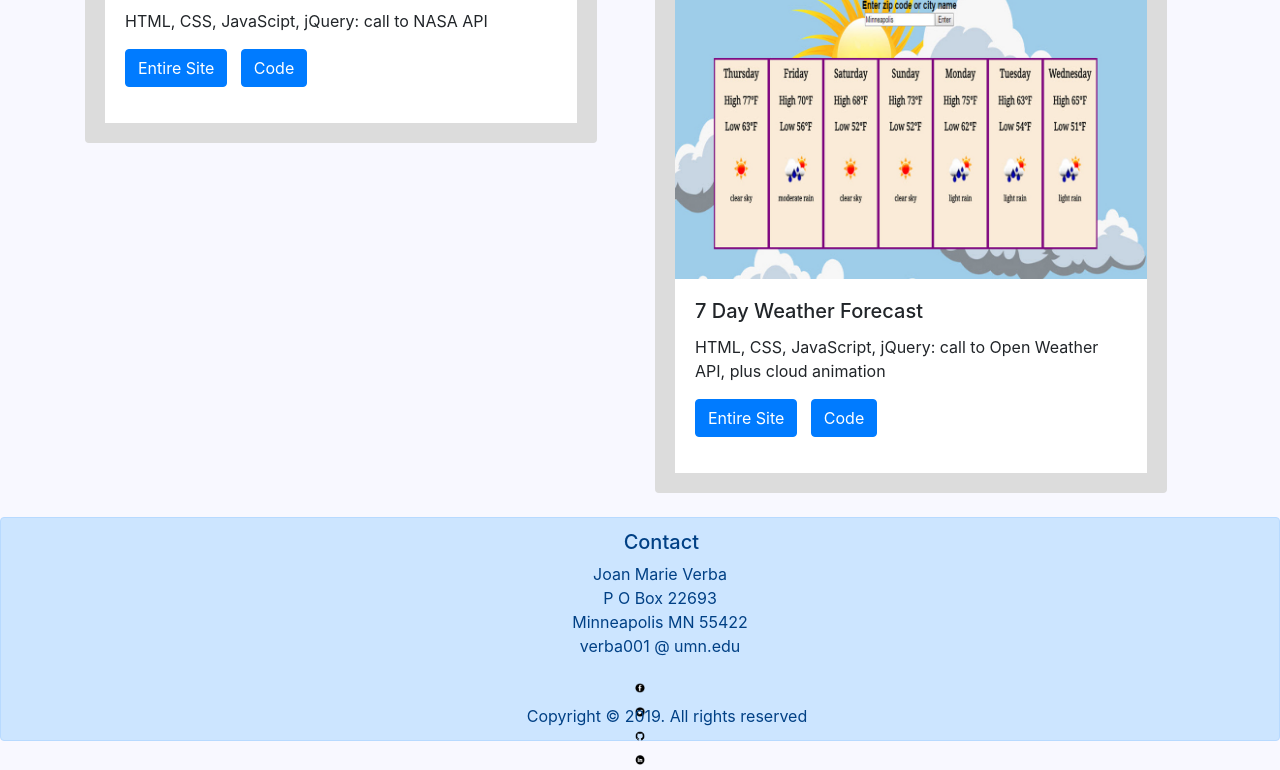
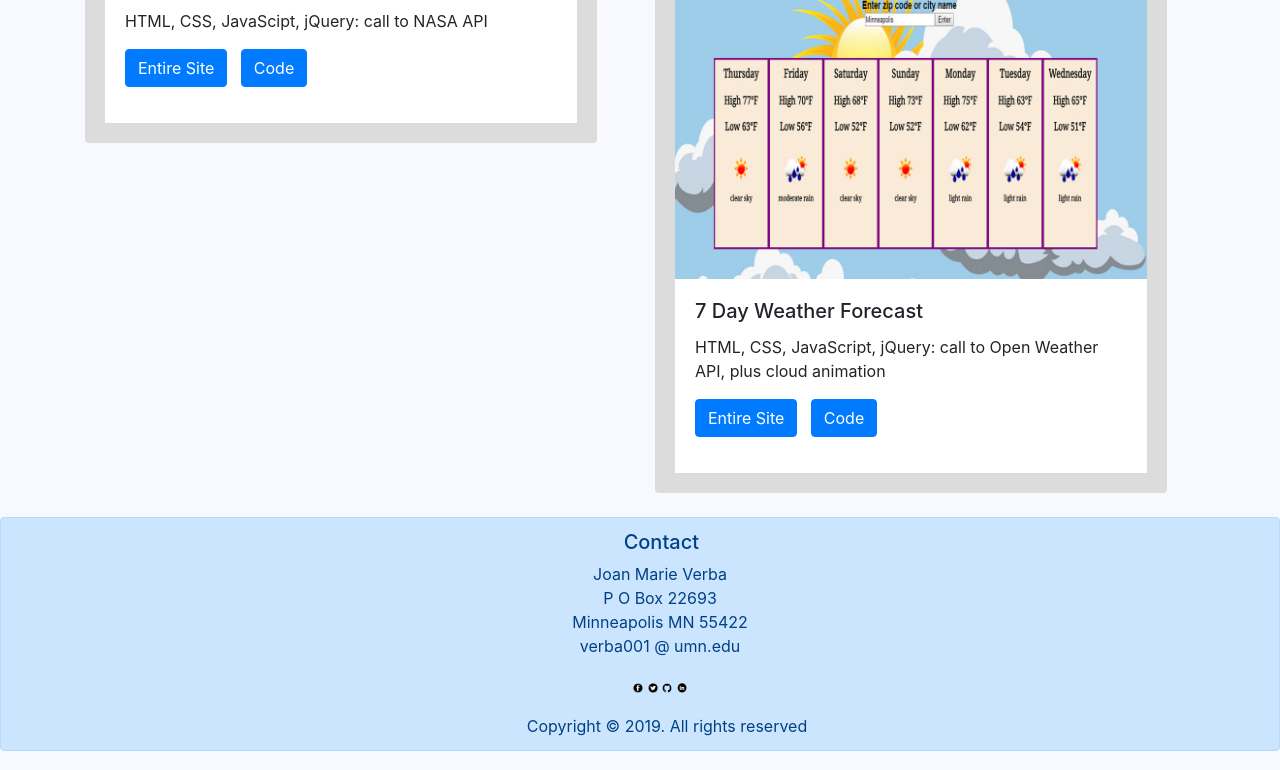
Before and after one commit to joanmarieverba/front-end, a plain HTML site: page index.html in a window 1280 px wide. Shown: the part 3508-4278 px from the top of the page. Drawn offline with nearby package versions, Linux system fonts and the light colour scheme.

Commit message:
horizontal

```diff
--- a/index.html
+++ b/index.html
@@ -272,17 +272,17 @@
             <section style="max-height: 30px;">
                 <div class="container text-center">
 
-                    <ul class="list-inline">
-                        <li>
+                    <ul>
+                        <li class="list-inline">
                             <a href="#"><img src="./images/facebook.png" height="10" width="10"></a>
                         </li>
-                        <li>
+                        <li class="list-inline">
                             <a href="#"><img src="./images/twitter.png"  height="10" width="10"></a>
-                        </li>
-                        <li>
+                        </li class="list-inline">
+                        <li class="list-inline">
                             <a href="#"><img src="./images/github.png" height="10" width="10"></a></a>
                         </li>
-                        <li>
+                        <li class="list-inline">
                             <a href="#"><img src="./images/linkedin.png" height="10" width="10"></a></a>
                         </li>
                     </ul>
--- a/style.css
+++ b/style.css
@@ -24,7 +24,7 @@ h4 {
 }
 
 .list-inline {
-  display: block;
+  display: inline-block;
 }
 
 .mainHeaderImage {
```
